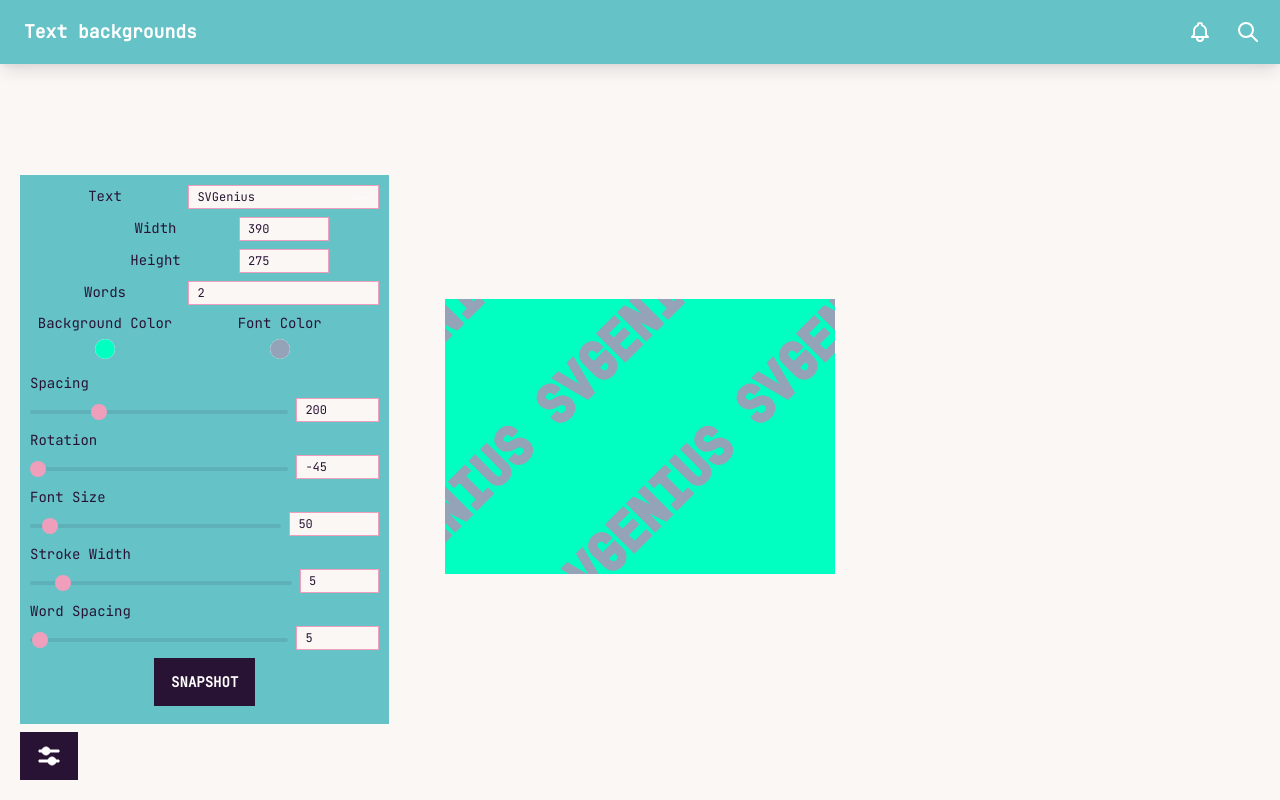
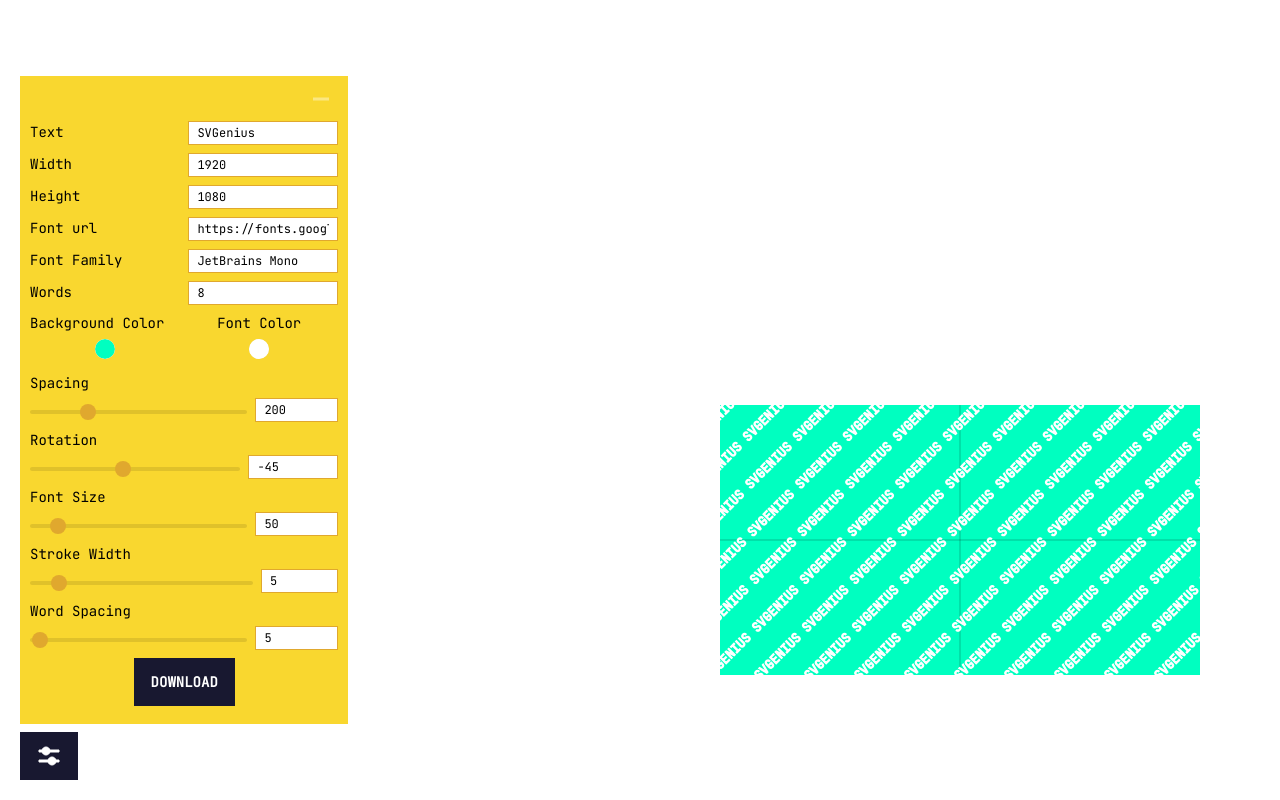
Before and after one commit to samuelOsborne/svg-text-bgs, a website built with Vite: page index.html in a window 1280 px wide. Built offline with nearby package versions, Linux system fonts and the light colour scheme.

Commit message:
feat(font-family): added font-family url input

```diff
--- a/index.html
+++ b/index.html
@@ -1,9 +1,9 @@
 <!doctype html>
-<html data-theme="cupcake">
+<html data-theme="bumblebee">
 
 <head>
   <meta charset="utf-8">
-  <title></title>
+  <title>SVG Text Background</title>
   <meta name="description" content="">
   <meta name="viewport" content="width=device-width, initial-scale=1">
 
@@ -20,52 +20,40 @@
 <body>
 
 <div id="app">
-  <div class="navbar mb-2 shadow-lg bg-primary text-neutral-content z-50">
-    <div class="px-2 mx-2 navbar-start">
-      <span class="text-lg font-bold ">
-        Text backgrounds
-      </span>
-    </div>
-    <div class="navbar-end">
-      <button class="btn btn-square btn-ghost">
-        <svg xmlns="http://www.w3.org/2000/svg" fill="none" viewBox="0 0 24 24" class="inline-block w-6 h-6 stroke-current">
-          <path stroke-linecap="round" stroke-linejoin="round" stroke-width="2" d="M15 17h5l-1.405-1.405A2.032 2.032 0 0118 14.158V11a6.002 6.002 0 00-4-5.659V5a2 2 0 10-4 0v.341C7.67 6.165 6 8.388 6 11v3.159c0 .538-.214 1.055-.595 1.436L4 17h5m6 0v1a3 3 0 11-6 0v-1m6 0H9"></path>
-        </svg>
-      </button>
-      <button class="btn btn-square btn-ghost">
-        <svg xmlns="http://www.w3.org/2000/svg" fill="none" viewBox="0 0 24 24" class="inline-block w-6 h-6 stroke-current">
-          <path stroke-linecap="round" stroke-linejoin="round" stroke-width="2" d="M21 21l-6-6m2-5a7 7 0 11-14 0 7 7 0 0114 0z"></path>
-        </svg>
-      </button>
-    </div>
-  </div>
-
     <div class="actions">
       <div class="content-block bg-primary " id="settings">
-        <div class="close-btn" id="settingsCloseBtn">
-        </div>
-
-        <div id="inputs">
-          <div class="mb-2">
+        <div class="close-btn" id="settingsCloseBtn"></div>
+        <ul id="inputs">
+          <li class="mb-2">
             <label for="textInput" class="input-label">Text</label>
             <input id="textInput" type="text" value="SVGenius" class="input input-xs input-secondary">
-          </div>
+          </li>
 
-          <div class="mb-2">
+          <li class="mb-2">
             <label for="widthInput" class="input-label">Width</label>
-            <input id="widthInput" type="number" min="1" max="7680" value="390" class="input input-xs input-secondary">
-          </div>
+            <input id="widthInput" type="number" min="1" max="7680" value="1920" class="input input-xs input-secondary">
+          </li>
 
-          <div class="mb-2">
+          <li class="mb-2">
             <label for="heightInput" class="input-label">Height</label>
-            <input id="heightInput" type="number" min="1" max="4329" value="275" class="input input-xs input-secondary">
-          </div>
+            <input id="heightInput" type="number" min="1" max="4329" value="1080" class="input input-xs input-secondary">
+          </li>
 
-          <div class="mb-2">
+          <li class="mb-2">
+            <label for="fontURLInput" class="input-label">Font url</label>
+            <input id="fontURLInput" type="text" value="https://fonts.googleapis.com/css2?family=JetBrains+Mono&display=swap" class="input input-xs input-secondary">
+          </li>
+
+          <li class="mb-2">
+            <label for="fontFamilyInput" class="input-label">Font Family</label>
+            <input id="fontFamilyInput" type="text" value="JetBrains Mono" class="input input-xs input-secondary">
+          </li>
+
+          <li class="mb-2">
             <label for="wordNbInput" class="input-label">Words</label>
             <input id="wordNbInput" type="number" min="1" value="" class="input input-xs input-secondary">
-          </div>
-        </div>
+          </li>
+        </ul>
 
         <div id="color-inputs">
           <div class="mb-2 block float-left">
@@ -78,7 +66,7 @@
           <div class="mb-2 block">
             <label for="fontColorInput">Font Color</label>
             <div>
-              <input type="color" id="fontColorInput" value="#94a3b8">
+              <input type="color" id="fontColorInput" value="#ffffff">
             </div>
           </div>
         </div>
@@ -95,8 +83,8 @@
           <div class="mb-2 block">
             <label for="rotationSlider" class="slider-input-label">Rotation</label>
             <div class="flex">
-              <input id="rotationSlider" type="range" min="0" max="360" value="-45" step="1" class="range range-sm range-secondary mr-2">
-              <input id="rotationInput" type="number" min="0" max="360" value="-45" step="1" class="input input-xs input-secondary slider-input">
+              <input id="rotationSlider" type="range" min="-360" max="360" value="-45" step="1" class="range range-sm range-secondary mr-2">
+              <input id="rotationInput" type="number" min="-360" max="360" value="-45" step="1" class="input input-xs input-secondary slider-input">
             </div>
           </div>
 
@@ -104,8 +92,8 @@
             <label for="fontSizeSlider" class="slider-input-label">Font Size</label>
 
             <div class="flex">
-              <input id="fontSizeSlider" type="range" min="1" max="1000" value="50" step="1" class="range range-sm range-secondary mr-2">
-              <input id="fontSizeInput" type="number" min="1" max="1000" value="50" step="1" class="input input-xs input-secondary slider-input">
+              <input id="fontSizeSlider" type="range" min="1" max="500" value="50" step="1" class="range range-sm range-secondary mr-2">
+              <input id="fontSizeInput" type="number" min="1" max="500" value="50" step="1" class="input input-xs input-secondary slider-input">
             </div>
           </div>
 
@@ -128,7 +116,7 @@
           </div>
 
           <div class="mb-2">
-            <button class="btn" id="snapshotBtn">Snapshot</button>
+            <button class="btn" id="snapshotBtn">Download</button>
           </div>
         </div>
 
@@ -144,9 +132,9 @@
 
   </div>
 
-    <div id="scale-wrap" class="items-center m-auto z-0" style="transform: scale(1);">
-      <div id="container" style="position:relative; width: 390px; height: 275px">
-        <svg viewBox="0 0 390 275" id="text-base" xmlns="http://www.w3.org/2000/svg"
+    <div id="scale-wrap" class="items-center m-auto z-0" style="transform: scale(0.25);">
+      <div id="container" style="position:relative; width: 1920px; height: 1080px">
+        <svg viewBox="0 0 1920 1080" id="text-base" xmlns="http://www.w3.org/2000/svg"
              style="background-color:#00ffc0; width: 100%; height: 100%" preserveAspectRatio="xMidYMin">
           <style type="text/css">
             @import url('https://fonts.googleapis.com/css2?family=JetBrains+Mono&display=swap');
--- a/main-optimization-test-01.js
+++ b/main-optimization-test-01.js
@@ -11,8 +11,8 @@ let container = document.getElementById("container");
 /**
  * HD
  */
-let WIDTH = 390;
-let HEIGHT = 275;
+let WIDTH = 1920;
+let HEIGHT = 1080;
 
 /**
  * 8K FUHD
@@ -33,11 +33,12 @@ let SPACING_MAX = 500;
 let ROTATION = '-45'
 let FONT_SIZE = '50px';
 let FONT_FAMILY = 'JetBrains Mono, Arial, Helvetica, sans-serif';
-let FONT_COLOR = '#94a3b8';
+let FONT_URL = 'https://fonts.googleapis.com/css2?family=JetBrains+Mono&display=swap';
+let FONT_COLOR = '#ffffff';
 let STROKE_WIDTH = '5';
-let FILL_COLOR = '#94a3b8';
 let OFFSET = 3;
 let TEXT_VALUE = "SVGENIUS ";
+let BACKGROUND_COLOR = '#00ffc0';
 
 let TEXT_ANCHOR = 'middle';
 let TEXT_LENGTH = '0';
@@ -48,6 +49,12 @@ let canvas = document.createElement('canvas')
 let context = canvas.getContext('2d');
 
 let words = [];
+
+/**
+ * Flags
+ */
+let RESET_NB_WORDS = true;
+
 
 const BrowserText = (function () {
     /**
@@ -69,13 +76,11 @@ const BrowserText = (function () {
 
 function draw() {
     let x =  -WIDTH / 4;
-    if (NB_WORDS === 0) {
+    if (RESET_NB_WORDS) {
         NB_WORDS = Math.round(Math.sqrt( (WIDTH * WIDTH)  + (HEIGHT * HEIGHT)) / BrowserText.getWidth(TEXT_VALUE, 50));
         document.getElementById('wordNbInput').value = NB_WORDS;
+        RESET_NB_WORDS = false;
     }
-
-    //NB_LINES =
-
     for (let i = -WIDTH / 4; i <= WIDTH + (WIDTH / 4); i += SPACING) {
         let txt = "";
         let txtLength = 0;
@@ -101,11 +106,10 @@ function draw() {
         word.setAttributeNS(null, 'text-anchor', TEXT_ANCHOR);
         word.setAttributeNS(null, 'font-size', FONT_SIZE);
         word.setAttributeNS(null, 'transform', rotTransform.toString());
-        word.setAttributeNS(null, 'textLength', TEXT_LENGTH);
         word.setAttributeNS(null, 'font-family', FONT_FAMILY);
         word.setAttributeNS(null, 'stroke', FONT_COLOR);
         word.setAttributeNS(null, 'stroke-width', STROKE_WIDTH);
-        word.setAttributeNS(null, 'fill', FILL_COLOR);
+        word.setAttributeNS(null, 'fill', FONT_COLOR);
 
 
         let wordObj = {
@@ -121,10 +125,7 @@ function draw() {
         board.appendChild(word);
 
         x += SPACING;
-        //helloWorld.setAttributeNS(null, 'transform', 'rotate(-45, 960, 540)');
-        //helloWorld.setAttributeNS(null, 'transform', 'rotate(ROTATION, posX, posY)');
     }
-    console.log("Words length : " + words.length);
 }
 
 function clear() {
@@ -133,7 +134,7 @@ function clear() {
 
     let elem = `<svg viewBox="0 0 1920 1080" id="text-base" xmlns="http://www.w3.org/2000/svg" style="background-color:#ffffff;">
     <style type="text/css">
-      @import url('https://fonts.googleapis.com/css2?family=JetBrains+Mono&display=swap');
+      @import url('${FONT_URL}');
     </style>
 
     <style>
@@ -148,8 +149,9 @@ function clear() {
 
     container.innerHTML = elem;
     board = document.getElementById("text-base");
-    // board.setAttribute('width', WIDTH);
-    // board.setAttribute('height', HEIGHT);
+    board.style.backgroundColor = BACKGROUND_COLOR;
+    board.setAttribute('width', WIDTH);
+    board.setAttribute('height', HEIGHT);
     let vb = "0 0 " + WIDTH.toString() + " " + HEIGHT.toString();
     board.setAttribute('viewBox', vb);
 }
@@ -167,7 +169,7 @@ function triggerDownload(dataUri, filename) {
     document.body.removeChild(element);
 };
 
-const debounce = (func, timeout = 500) => {
+const debounce = (func, timeout = 1000) => {
     let timer;
     return (...args) => {
         clearTimeout(timer);
@@ -248,12 +250,12 @@ wordNbInput.addEventListener('input', () => { processWordNbInput() });
 let backgroundColorInput = document.getElementById('backgroundColorInput');
 backgroundColorInput.addEventListener('input', () => {
     board.style.backgroundColor = backgroundColorInput.value;
+    BACKGROUND_COLOR = backgroundColorInput.value;
 });
 
 let fontColorInput = document.getElementById('fontColorInput');
 fontColorInput.addEventListener('input', () => {
     FONT_COLOR = fontColorInput.value;
-    FILL_COLOR = fontColorInput.value;
     changeFontColor();
 });
 
@@ -269,6 +271,7 @@ function textHandler() {
 
 function widthHandler() {
     WIDTH = parseInt(widthInput.value);
+    RESET_NB_WORDS = true;
     clear();
     draw();
     board.setAttribute('w', WIDTH);
@@ -278,6 +281,7 @@ function widthHandler() {
 
 function heightHandler() {
     HEIGHT = parseInt(heightInput.value);
+    RESET_NB_WORDS = true;
     clear();
     draw();
     board.setAttribute('h', HEIGHT);
@@ -313,13 +317,15 @@ let rotationSlider = document.getElementById('rotationSlider');
 let rotationInput = document.getElementById('rotationInput');
 
 rotationSlider.addEventListener('input', () => {
-    ROTATION = rotationSlider.value.toString();
-    rotationInput.value = ROTATION;
+    ROTATION = parseInt(rotationSlider.value.toString());
+    rotationInput.value = parseInt(ROTATION);
     changeRotation();
 })
 rotationInput.addEventListener('input', () => {
-    ROTATION = rotationInput.value.toString();
-    rotationSlider.value = ROTATION;
+    ROTATION = parseInt(rotationInput.value.toString());
+    if (isNaN(ROTATION))
+        ROTATION = -45;
+    rotationSlider.value = parseInt(ROTATION);
     changeRotation();
 })
 
@@ -348,6 +354,20 @@ strokeWidthInput.addEventListener('input', () => {
     STROKE_WIDTH = strokeWidthInput.value.toString();
     strokeWidthSlider.value = strokeWidthInput.value;
     changeStrokeWidth();
+});
+
+let fontFamilyInput = document.getElementById('fontFamilyInput');
+fontFamilyInput.addEventListener('input', () => {
+    FONT_FAMILY = fontFamilyInput.value.toString();
+    clear();
+    draw();
+});
+
+let fontFamilyURL = document.getElementById('fontURLInput');
+fontFamilyURL.addEventListener('input', () => {
+    FONT_URL = fontFamilyURL.value.toString();
+    clear();
+    draw();
 });
 
 let snapshotBtn = document.getElementById('snapshotBtn');
--- a/scale-svg.js
+++ b/scale-svg.js
@@ -1,5 +1,5 @@
 window.addEventListener( 'load', function() {
-    let zoom = 1;
+    let zoom = 0.25;
     let box = document.getElementById('scale-wrap');
 
     document.addEventListener("wheel", function (e) {
--- a/style.css
+++ b/style.css
@@ -23,6 +23,10 @@ body {
   flex-direction: column;
   height: 100vh;
   width: 100%;
+}
+
+#inputs {
+  padding-top: 35px;
 }
 
 .actions {
@@ -87,6 +91,15 @@ body {
 .input-label {
   width: 150px;
   display: inline-block;
+  text-align: left;
+}
+
+.input {
+  width: 150px;
+  display: inline-block;
+  -moz-box-sizing: border-box;
+  -webkit-box-sizing: border-box;
+  box-sizing: border-box;
 }
 
 .slider-input-label {
@@ -124,11 +137,13 @@ body {
   height: 20px;
   margin-top: 5px;
 }
+
 #fontColorInput::-webkit-color-swatch {
   border: none;
   border-radius: 10px;
   padding: 0;
 }
+
 #fontColorInput::-webkit-color-swatch-wrapper {
   border: none;
   border-radius: 10px;
```
